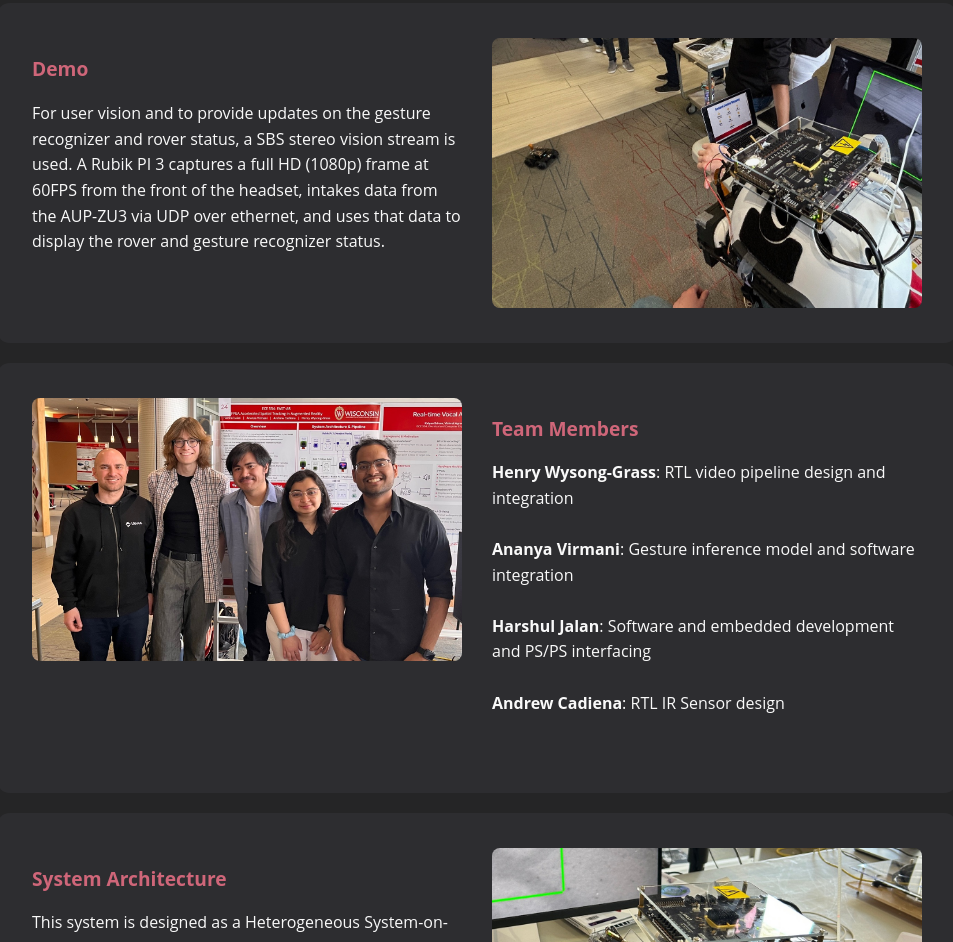
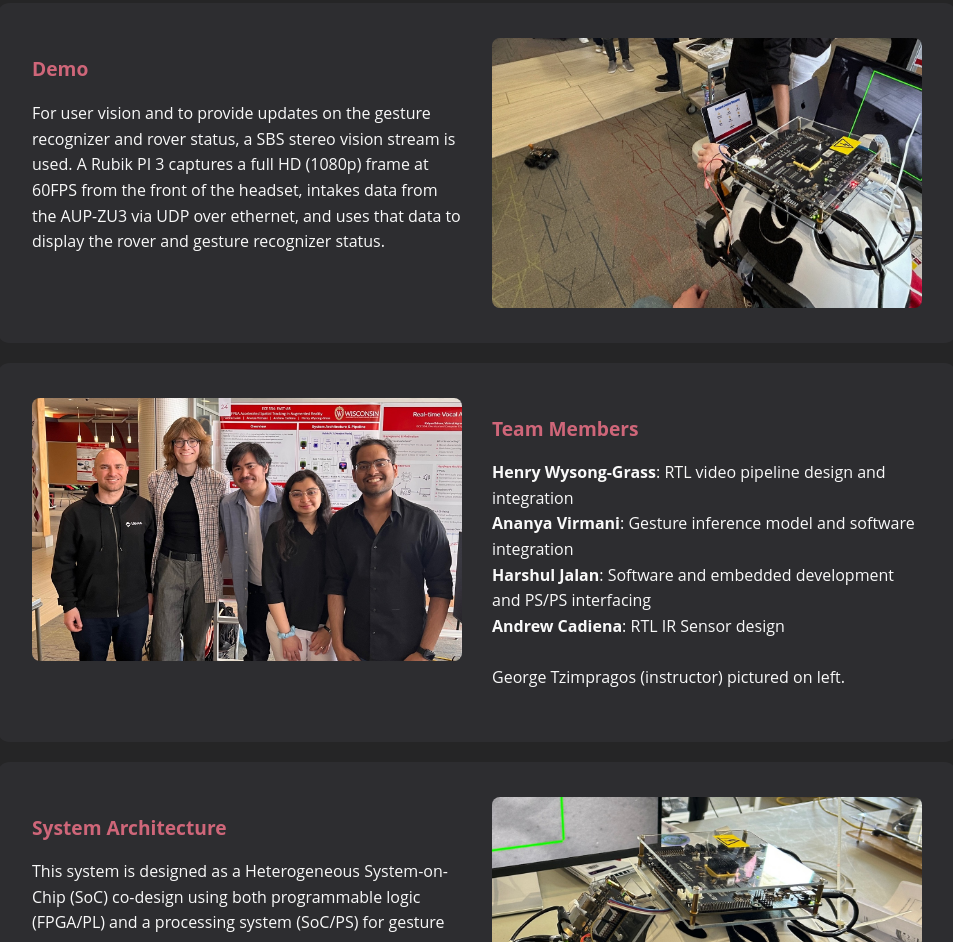
Before and after one commit to dunceworks/dunceworks.github.io, a plain HTML site: page index.html in a window 1280 px wide. Shown: the part 435-1377 px from the top of the page, without its empty margins (163-1116 px from the left). Drawn offline with Linux system fonts and the light colour scheme.

Commit message:
Updating pictures

```diff
--- a/index.html
+++ b/index.html
@@ -62,10 +62,11 @@
                         <div class="project_element">
                             <h2 class="pl">Team Members</h2>
                             <p>
-                                <b>Henry Wysong-Grass</b>: RTL video pipeline design and integration <br><br>
-                                <b>Ananya Virmani</b>: Gesture inference model and software integration <br><br>
-                                <b>Harshul Jalan</b>: Software and embedded development and PS/PS interfacing <br><br>
+                                <b>Henry Wysong-Grass</b>: RTL video pipeline design and integration <br>
+                                <b>Ananya Virmani</b>: Gesture inference model and software integration <br>
+                                <b>Harshul Jalan</b>: Software and embedded development and PS/PS interfacing <br>
                                 <b>Andrew Cadiena</b>: RTL IR Sensor design<br><br>
+                                George Tzimpragos (instructor) pictured on left.
                             </p>
                         </div>
 
```
Also changed, not shown: architecture.html (+1 -1 lines), people.html (+3 -3 lines).
